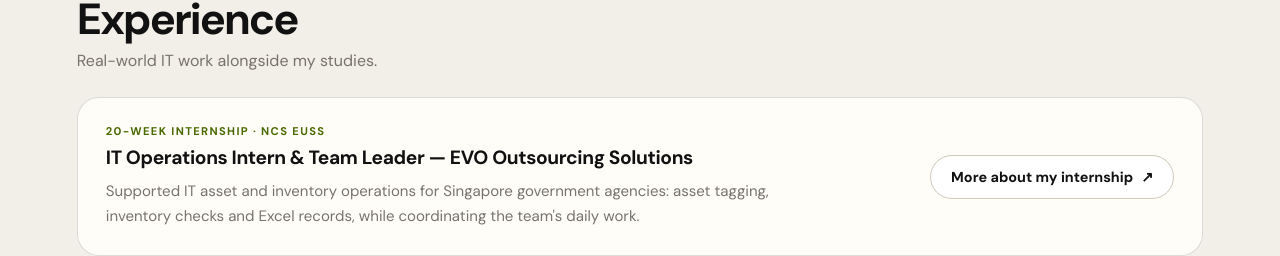
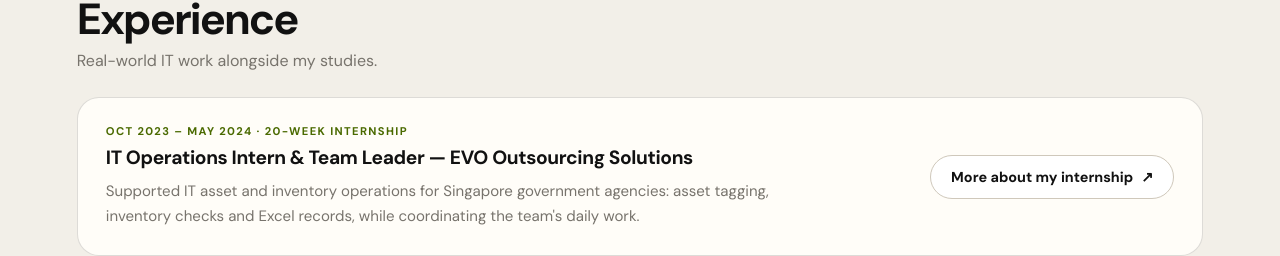
Before and after one commit to bigbobopenguin-abc/andrea-portfolio, a plain HTML site: page index.html in a window 1280 px wide. Shown: the part 2017-2273 px from the top of the page. Drawn offline with Linux system fonts and the light colour scheme.

Commit message:
Add internship dates to the Experience row
Co-Authored-By: Claude Opus 5.5 <noreply@anthropic.com>
Claude-Session: https://claude.ai/code/session_0142F76yPcQzUmnMwSvDQLm7

```diff
--- a/index.html
+++ b/index.html
@@ -195,7 +195,7 @@
       <div class="exp-head reveal"><h2>Experience</h2><p>Real-world IT work alongside my studies.</p></div>
       <div class="exp-row reveal">
         <div class="exp-main">
-          <span class="exp-when">20-WEEK INTERNSHIP · NCS EUSS</span>
+          <span class="exp-when">OCT 2023 – MAY 2024 · 20-WEEK INTERNSHIP</span>
           <h3>IT Operations Intern &amp; Team Leader — EVO Outsourcing Solutions</h3>
           <p>Supported IT asset and inventory operations for Singapore government agencies: asset tagging, inventory checks and Excel records, while coordinating the team's daily work.</p>
         </div>
```
